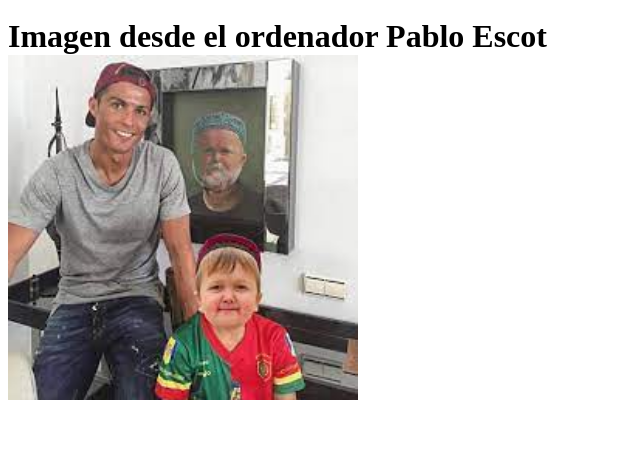
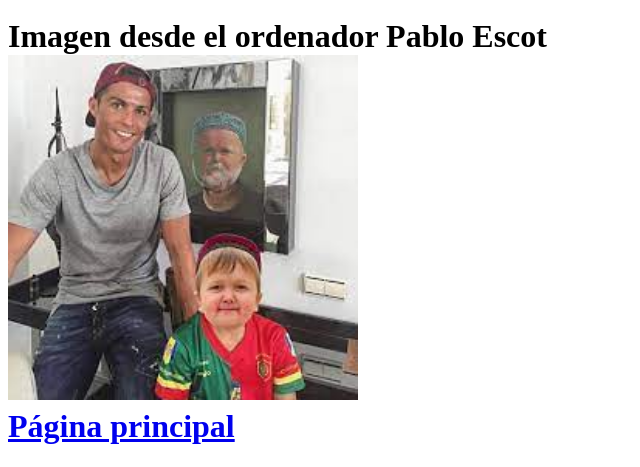
Before and after one commit to pabloescot/pabloescot.github.io, a plain HTML site: page intro_html.html in a window 1280 px wide. Shown: the part 1607-2074 px from the top of the page, without its empty margins (0-640 px from the left). Before the commit the page ends 2037 px from the top, so only its background shows below. Drawn offline with Linux system fonts and the light colour scheme.

Commit message:
Add files via upload

```diff
--- a/intro_html.html
+++ b/intro_html.html
@@ -53,5 +53,7 @@
 
      <img src="imagenes/descarga.jpeg" alt="hasbulla y el bicho" width="350"><br>
 
+     <a href="Index.html">Página principal</a>
+
 </body>
 </html>
```
Also changed, not shown: intro_css.html (+1 -0 lines).
